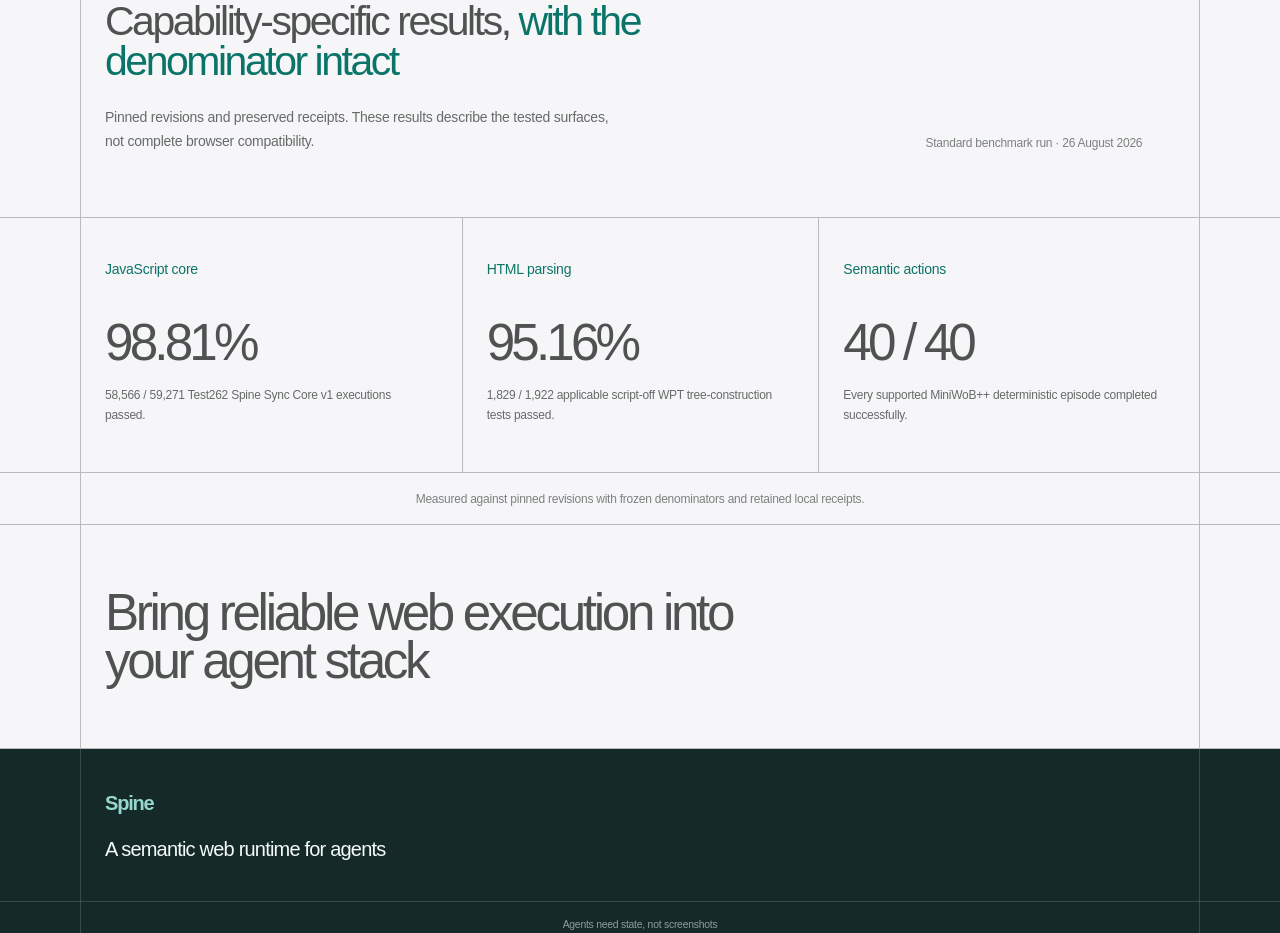
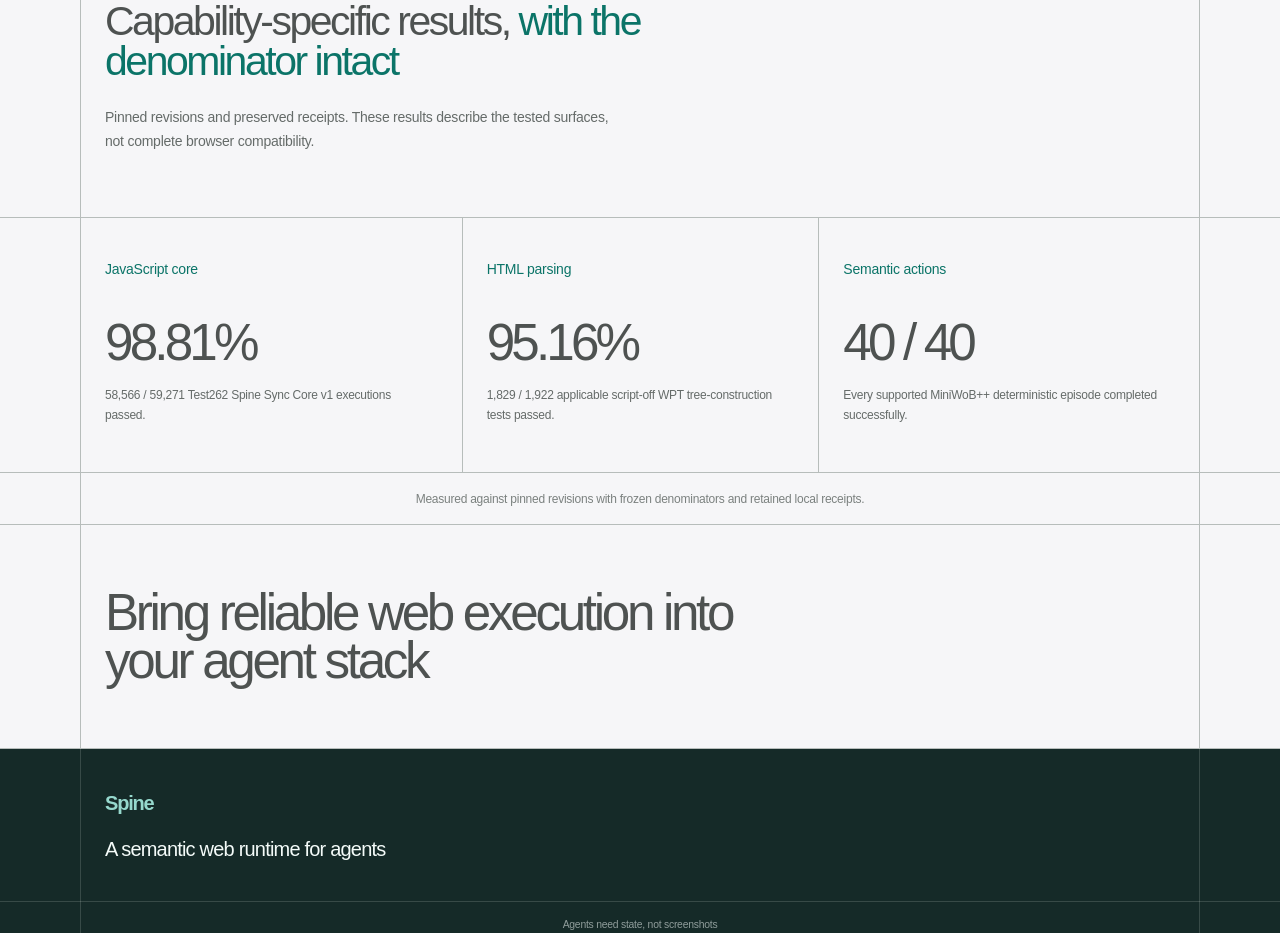
Before and after one commit to priyanshu9588/spineworks, a Next.js app: page / in a window 1280 px wide. Shown: the part 1260-2193 px from the top of the page. Built offline with nearby package versions, Linux system fonts and the light colour scheme; a web font is replaced by a local one.

Commit message:
Remove benchmark run caption

```diff
--- a/src/app/page.tsx
+++ b/src/app/page.tsx
@@ -354,7 +354,6 @@
           <h2 className="max-w-3xl font-mono text-[clamp(1.9rem,3.2vw,3.4rem)] leading-[.98] font-medium tracking-[-.06em]">Capability-specific results, <em className="text-accent not-italic">with the denominator intact</em></h2>
           <p className="mt-6 max-w-lg text-sm leading-6 text-muted">Pinned revisions and preserved receipts. These results describe the tested surfaces, not complete browser compatibility.</p>
         </div>
-        <p className="col-span-4 self-end pb-10 text-xs leading-5 text-subtle md:col-start-7 md:col-span-2 md:pb-14 lg:col-start-10 lg:col-span-3 lg:pb-16">Standard benchmark run · 26 August 2026</p>
         <div className={`${fullWidthFrame} col-span-full grid grid-cols-1 md:grid-cols-3`}>
           {benchmarks.map((benchmark, index) => (
             <article className={`min-h-64 py-8 md:py-10 ${index > 0 ? "border-t border-line md:border-t-0 md:border-l" : ""} ${index === 0 ? "md:pr-6" : ""} ${index === 1 ? "md:px-6" : ""} ${index === 2 ? "md:pl-6" : ""}`} key={benchmark.label}>
```
